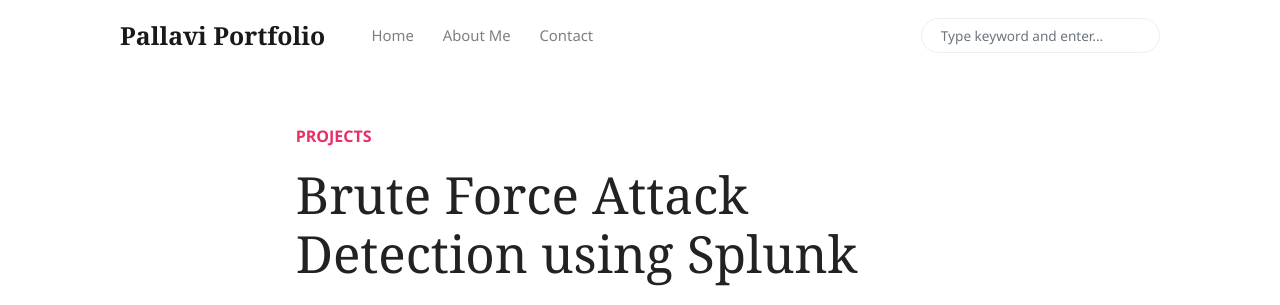
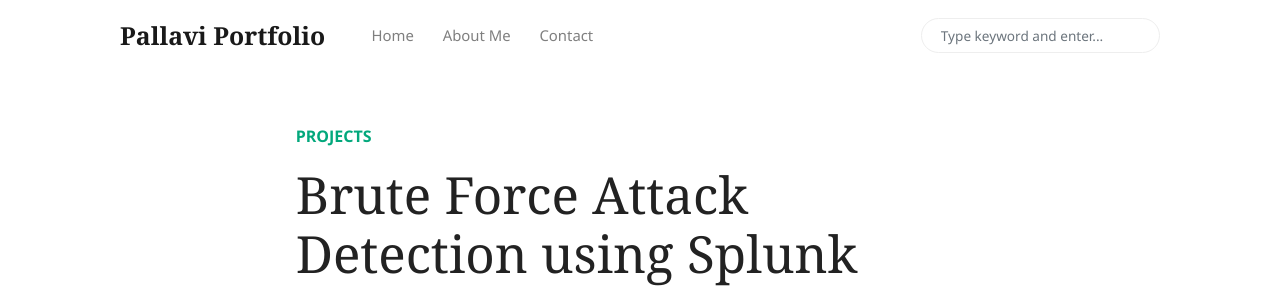
Before and after one commit to SinghPallavi819/singhpallavi819.github.io, a Jekyll site: the page built from _posts/2025-01-12-bruteforce-splunk.md, in a window 1280 px wide and 900 px high. Shown: the top 305 px of the window. Built offline with Jekyll 4.4.1, drawn with Linux system fonts in a browser that asks for light colours; nearby versions of some CDN libraries; comment, search, counter and statistics services are not loaded.

Commit message:
Update post.html

```diff
--- a/_layouts/post.html
+++ b/_layouts/post.html
@@ -10,7 +10,7 @@
 					<p class="text-uppercase font-weight-bold">
                         <span class="catlist">
 						{% for category in page.categories %}
-                          <a class="sscroll text-danger" href="{{site.baseurl}}/categories.html#{{ category | downcase }}">{{ category | downcase }}</a><span class="sep">, </span>
+                          <a class="cat" href="{{ page.categorieslink | default: '/#projects' | relative_url }}">{{ page.categories | first | upcase }}</a><span class="sep">, </span>
                         {% endfor %}
                         </span>
 					</p>
```
